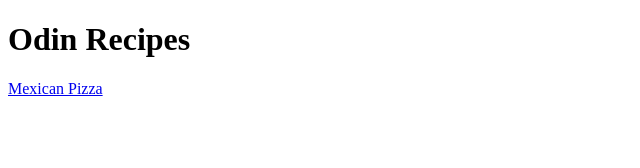
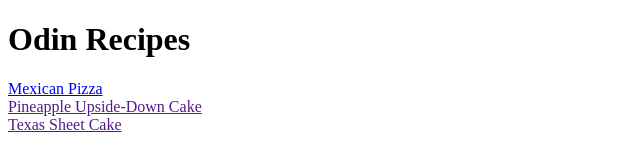
Before and after one commit to AthirsonCS/odin-recipes, a plain HTML site: page index.html in a window 1280 px wide. Shown: the whole page, without its empty margins (0-640 px from the left). Drawn offline with Linux system fonts and the light colour scheme.

Commit message:
add two new recipes page

```diff
--- a/index.html
+++ b/index.html
@@ -9,6 +9,8 @@
     <h1>Odin Recipes</h1>
     <a href="./recipes/pizza.html">Mexican Pizza</a>
     <br>
-
+    <a href="">Pineapple Upside-Down Cake</a>
+    <br>
+    <a href="">Texas Sheet Cake</a>
 </body>
 </html>
```
Also changed, not shown: recipes/pinepplecake.html (added), recipes/texascake.html (added).
